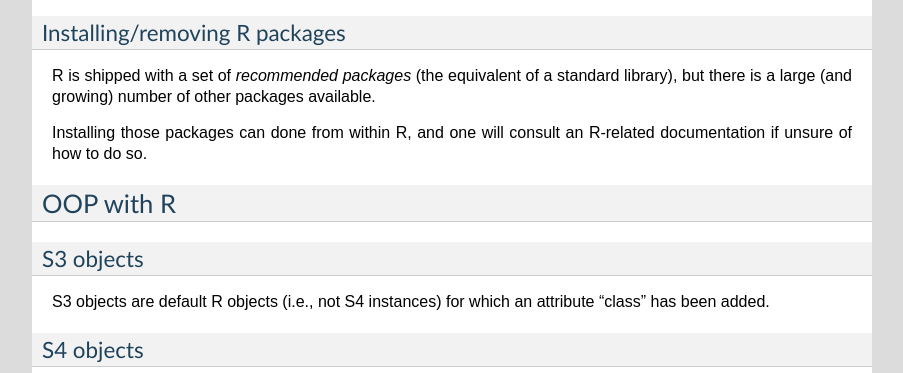
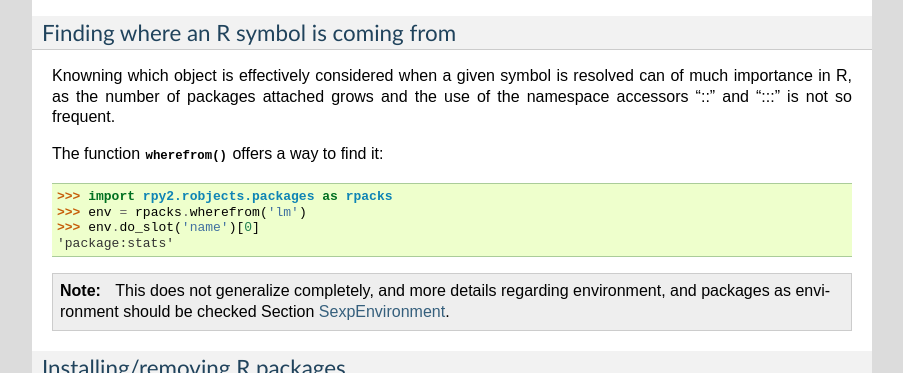
Before and after one commit to rpy2/rpy2, a Sphinx documentation site: the page built from doc/source/robjects.rst, in a window 1280 px wide and 900 px high, scrolled down 13676 px, cut to the strip 241-614 px from the top of the window. Shown: the whole strip, without its empty margins (198-1101 px from the left). Built offline with Sphinx 7.4.7, drawn with Linux system fonts in a browser that asks for light colours; formulas are drawn with MathJax 3; some of the changed text lies outside the part shown.

Commit message:
more use of importr in the examples. hooks about R packages and environments in the doc

```diff
--- a/doc/source/_static/demos/graphics.py
+++ b/doc/source/_static/demos/graphics.py
@@ -3,9 +3,6 @@
 from rpy2 import robjects
 from rpy2.robjects.lib import grid
 from rpy2.robjects.packages import importr
-
-# load an R dataset
-data = robjects.baseenv.get("data")
 
 # The R 'print' function
 rprint = robjects.globalenv.get("print")
@@ -30,9 +27,8 @@ dataf_rnorm = robjects.DataFrame({'value': rnorm(300, mean=0) + rnorm(100, mean=
 grdevices.png('../../_static/graphics_lattice_xyplot_1.png',
               width = 512, height = 512)
 #-- xyplot1-begin
-data("mtcars")
-mtcars = robjects.globalenv["mtcars"]
-
+datasets = importr('datasets')
+mtcars = datasets.mtcars
 formula = robjects.Formula('mpg ~ wt')
 formula.getenvironment()['mpg'] = mtcars.rx2('mpg')
 formula.getenvironment()['wt'] = mtcars.rx2('wt')
@@ -67,8 +63,11 @@ grdevices.dev_off()
 #-- setupggplot2-begin
 import rpy2.robjects.lib.ggplot2 as ggplot2
 import rpy2.robjects as ro
-ro.r.data("mtcars")
-mtcars = ro.r("mtcars")
+from rpy2.robjects.packages import importr
+
+datasets = importr('datasets')
+mtcars = datasets.mtcars
+
 #-- setupggplot2-end
 
 grdevices.png('../../_static/graphics_ggplot2mtcars.png',
@@ -216,8 +215,8 @@ pp.plot(vp = vp)
 vp = grid.viewport(**{'layout.pos.col':2, 'layout.pos.row': 1})
 #-- ggplot2geomfreqpolyfillcyl-begin
 pp = gp + \
-     ggplot2.aes(x='value', fill='factor(mean)', alpha=0.5) + \
-     ggplot2.geom_density()
+     ggplot2.aes(x='value', fill='factor(mean)') + \
+     ggplot2.geom_density(alpha = 0.5)
 #-- ggplot2geomfreqpolyfillcyl-end
 pp.plot(vp = vp)
 
@@ -389,7 +388,7 @@ grdevices.dev_off()
 grdevices.png('../../_static/graphics_ggplot2_smoothbycylwithcolours.png',
               width = 512, height = 512)
 #-- ggplot2smoothbycylwithcolours-begin
-pp = gp + \
+pp = ggplot2.ggplot(mtcars) + \
      ggplot2.aes(x='wt', y='mpg', col='factor(cyl)') + \
      ggplot2.geom_point() + \
      ggplot2.geom_smooth(ggplot2.aes(group = 'cyl'),
--- a/doc/source/conf.py
+++ b/doc/source/conf.py
@@ -199,6 +199,6 @@ latex_logo = 'rpy2_logo.png'
 #latex_use_modindex = True
 
 
-# Example configuration for intersphinx: refer to the Python standard library.
+# intersphinx:.
 intersphinx_mapping = {'http://docs.python.org/': None,
                        'http://docs.scipy.org/doc/numpy': None}
--- a/doc/source/robjects.rst
+++ b/doc/source/robjects.rst
@@ -930,9 +930,30 @@ differences:
    >>> utils.__dict__['?']
    <Function - Python:0x913796c / R:0x9366fac>
 
-
 .. automodule:: rpy2.robjects.packages
    :members:
+
+Finding where an R symbol is coming from
+----------------------------------------
+
+Knowning which object is effectively considered when a given symbol
+is resolved can of much importance in R, as the number of packages
+attached grows and the use of the namespace accessors "::" and ":::"
+is not so frequent.
+
+The function :func:`wherefrom` offers a way to find it:
+
+>>> import rpy2.robjects.packages as rpacks
+>>> env = rpacks.wherefrom('lm')
+>>> env.do_slot('name')[0]
+'package:stats'
+
+
+.. note::
+
+   This does not generalize completely, and more details regarding
+   environment, and packages as environment should be checked
+   Section :ref:`rinterface-sexpenvironment`.
 
 Installing/removing R packages
 ------------------------------
```
Also changed, not shown: doc/source/introduction.rst (+15 -0 lines), doc/source/rinterface.rst (+7 -2 lines).
